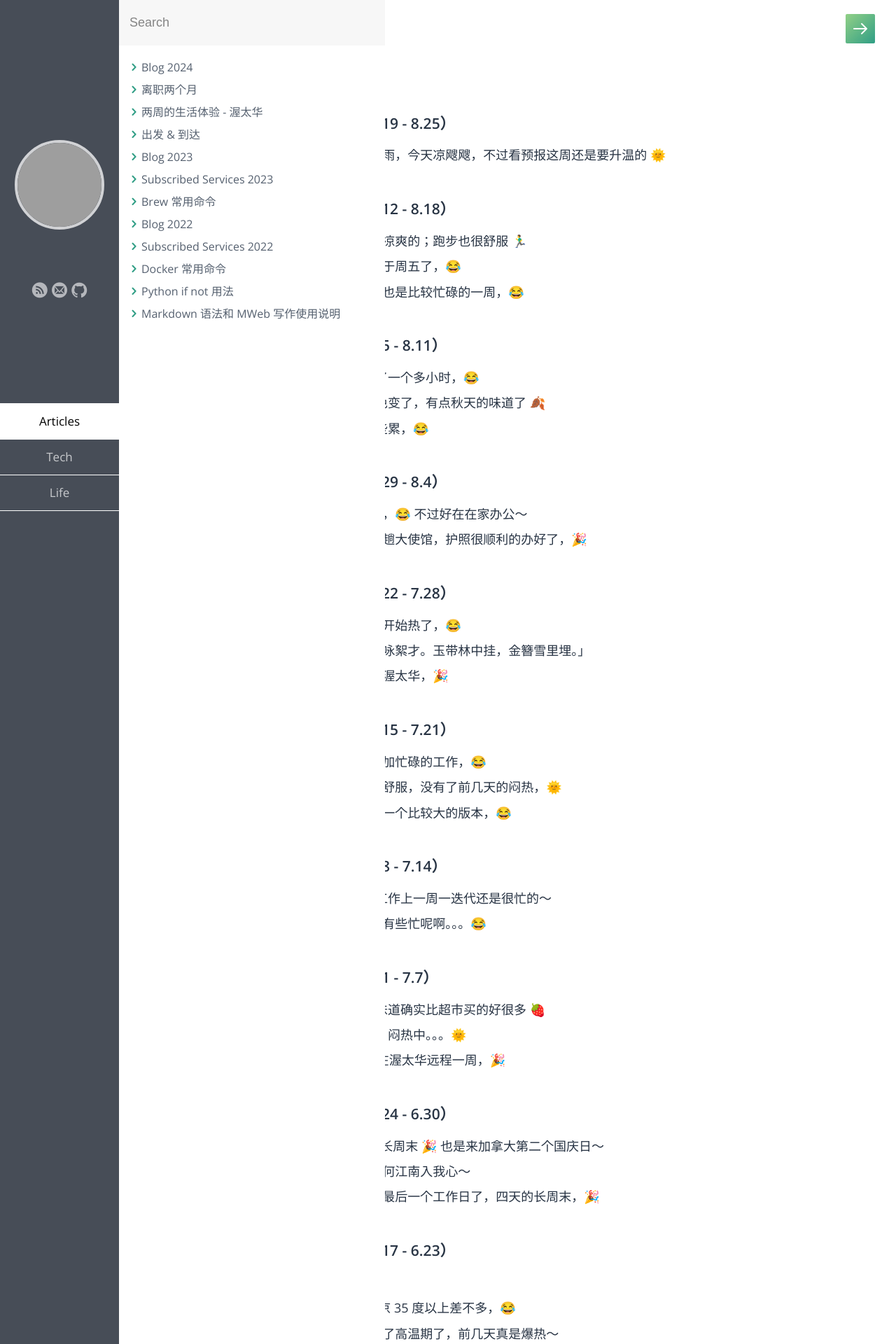
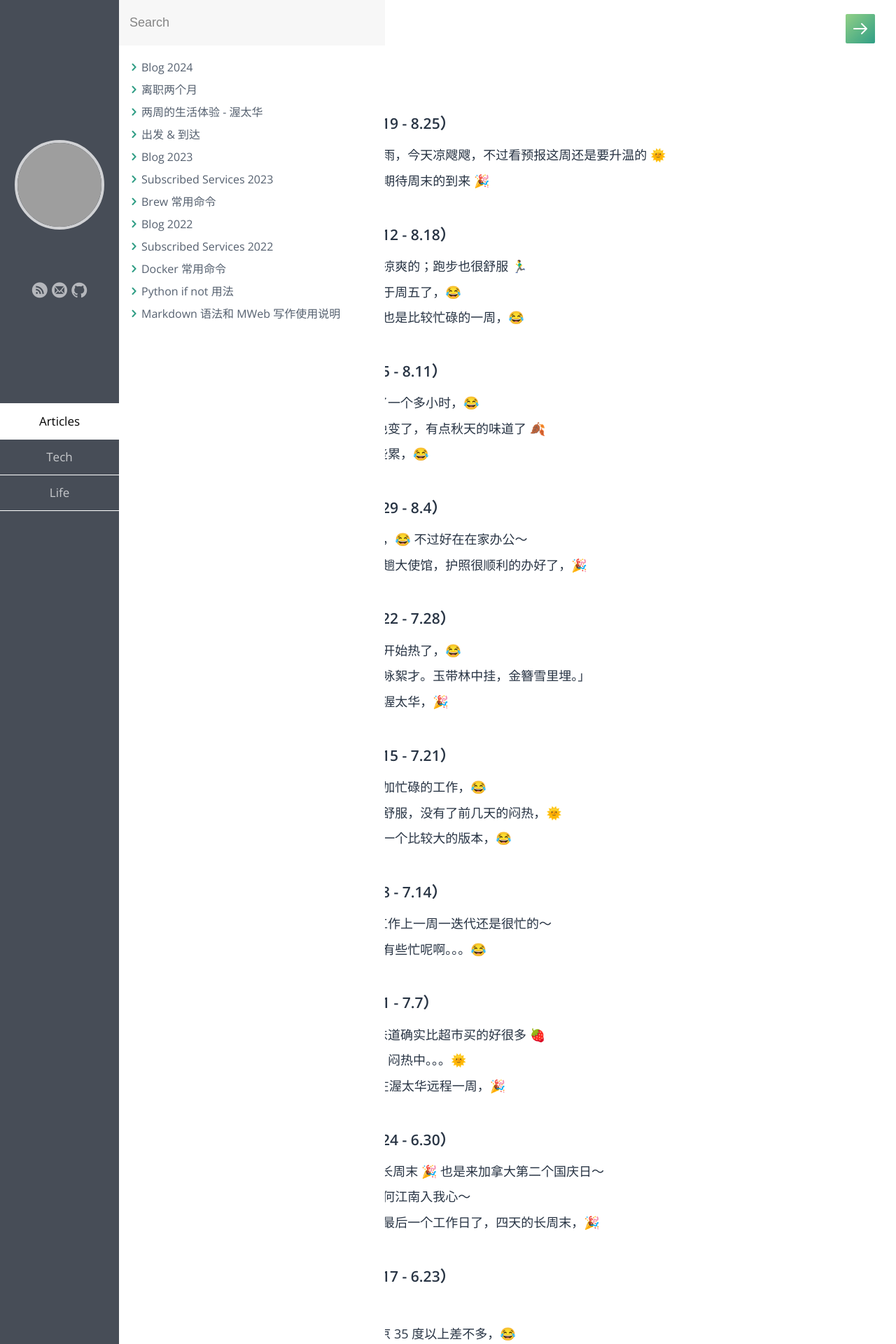
Before and after one commit to samxupeiran/samxupeiran.github.io, a Jekyll site: the page built from _posts/life/2024-01-02-my-blog.md, in a window 1280 px wide. Shown: the top 1920 px of the page at 70% size. Built offline with Jekyll 4.4.1, drawn with Linux system fonts in a browser that asks for light colours; some web fonts are replaced; some of the changed text lies outside the part shown; grey boxes are pictures that could not be loaded.

Commit message:
feat: add weekly blog 8/21

```diff
--- a/_posts/life/2024-01-02-my-blog.md
+++ b/_posts/life/2024-01-02-my-blog.md
@@ -8,6 +8,7 @@ tags: Blog
 
 - ### 2024 年 8 月 第 4 周（8.19 - 8.25）
      - 8.19 周末两天基本都在下雨，今天凉飕飕，不过看预报这周还是要升温的 🌞
+     - 8.21 这周有点迷糊状态；期待周末的到来 🎉
 
 - ### 2024 年 8 月 第 3 周（8.12 - 8.18）
      - 8.11 秋意渐浓，还是比较凉爽的；跑步也很舒服 🏃‍♂️
```
